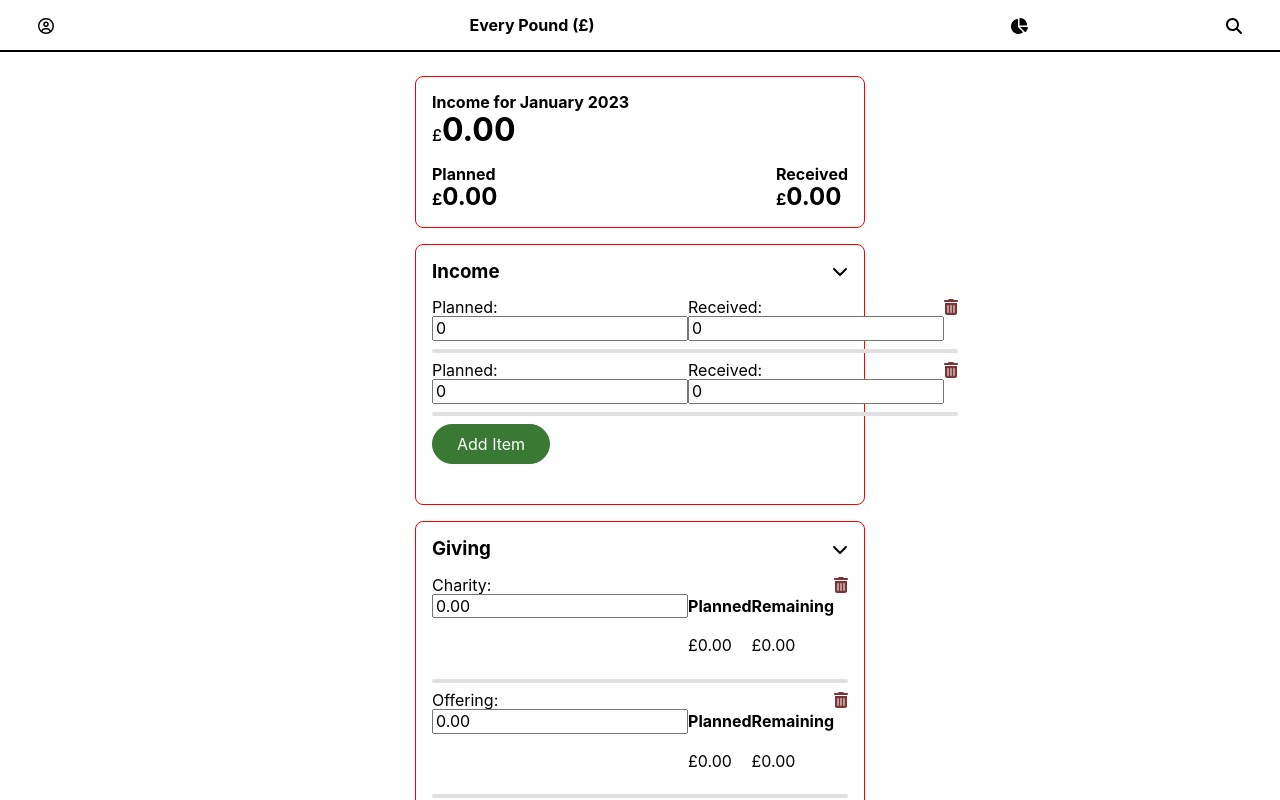
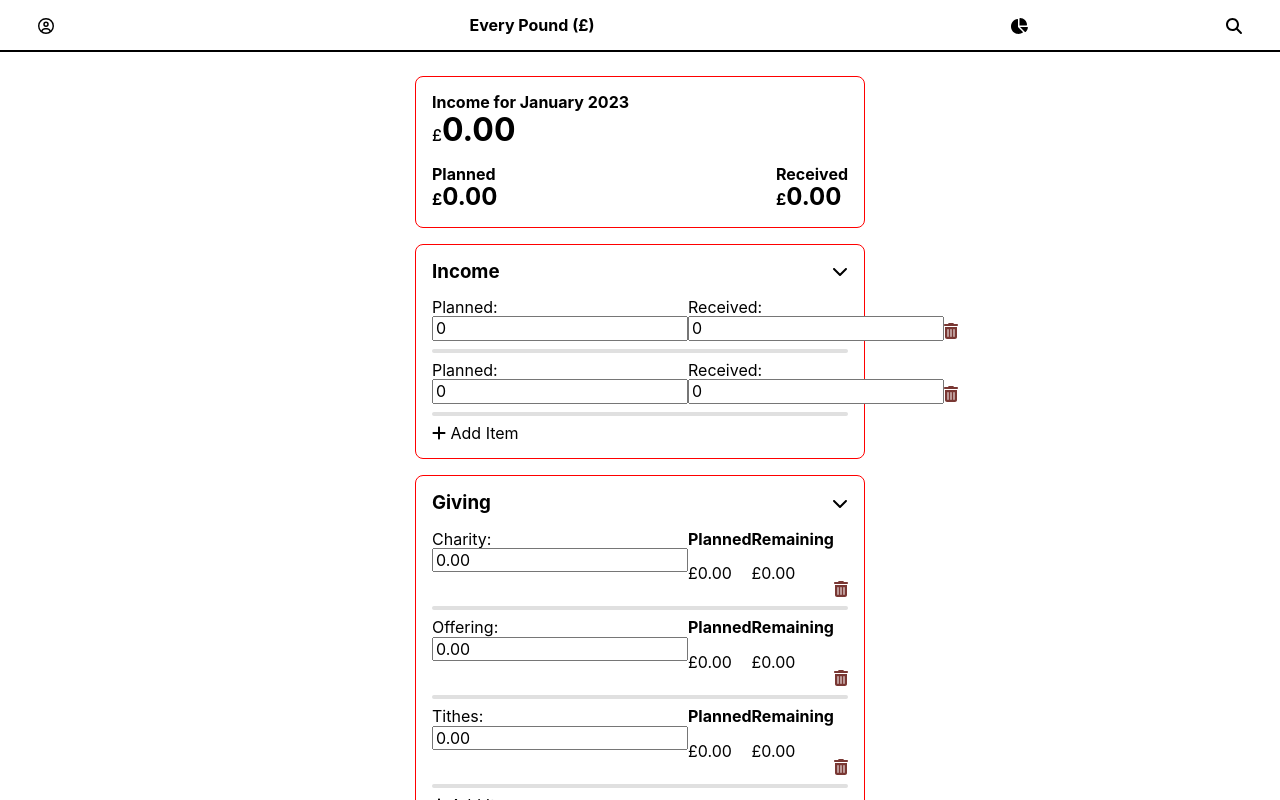
Before and after one commit to kemaakpala/zero-based-budgetapp, a React (Create React App) app: page /April in a window 1280 px wide. Shown: the top 800 px of the page. Built offline with nearby package versions, Linux system fonts and the light colour scheme.

Commit message:
feat: update BudgetGroup and BudgetGroupItem components; replace delete icon with add icon, refactor button properties, and enhance progress calculation logic

```diff
--- a/src/Component/BudgetGroup/BudgetGroupActions.jsx
+++ b/src/Component/BudgetGroup/BudgetGroupActions.jsx
@@ -1,6 +1,6 @@
 import Button from "../Button/Button";
 import { FontAwesomeIcon } from "@fortawesome/react-fontawesome";
-import { faTrashCan } from "@fortawesome/free-solid-svg-icons";
+import { faPlus } from "@fortawesome/free-solid-svg-icons";
 
 const BudgetGroupActions = ({
   budgetGroup,
@@ -9,8 +9,11 @@ const BudgetGroupActions = ({
 }) => {
   return (
     <div className="group-actions">
-      <Button className="form-control group-actions__Button">
-        Add Item
+      <Button
+        className="form-control group-actions__Button"
+        variation="transparent"
+      >
+        <FontAwesomeIcon icon={faPlus} /> Add Item
       </Button>
     </div>
   );
--- a/src/Component/BudgetGroup/BudgetGroupHeader.jsx
+++ b/src/Component/BudgetGroup/BudgetGroupHeader.jsx
@@ -24,7 +24,7 @@ const BudgetGroupHeader = ({
       >
         <h3>{budgetGroupName}</h3>
         {showDeleteButtonFlag && (
-          <Button classModifier="transparent" color="red">
+          <Button variation="transparent" color="red">
             <FontAwesomeIcon
               icon={faTrashCan}
               size="1x"
@@ -36,7 +36,7 @@ const BudgetGroupHeader = ({
           </Button>
         )}
       </div>
-      <Button classModifier="transparent" onClickHandler={handleToggle}>
+      <Button variation="transparent" onClickHandler={handleToggle}>
         <FontAwesomeIcon
           icon={hideContentFlag ? faChevronUp : faChevronDown}
           size="1x"
--- a/src/Component/BudgetGroup/BudgetGroupItem.jsx
+++ b/src/Component/BudgetGroup/BudgetGroupItem.jsx
@@ -17,24 +17,37 @@ const BudgetGroupItem = ({
     // Calculate progress for each budget group
     const calculateProgress = (group) => {
       console.log(`calculateProgress[group: ${group.type}]`, group);
-      if (group.type === "income") {
-        const { planned, received } = group.fields.reduce(
-          (acc, field) => {
-            if (field.label.toLowerCase() === "planned") {
-              acc.planned = parseFloat(field.value);
+      console.log("[...group.fields, ...group?.status || []] => ", [
+        ...group.fields,
+        ...(group.status || []),
+      ]);
+      // if (group.type === "income") {
+      const { planned, received } = [
+        ...group.fields,
+        ...(group.status || []),
+      ].reduce(
+        (acc, groupItem) => {
+          if (groupItem.label.toLowerCase() === "planned") {
+            acc.planned = parseFloat(groupItem.value);
           }
-            if (field.label.toLowerCase() === "received") {
-              acc.received = parseFloat(field.value);
+          if (groupItem.label.toLowerCase() === "received") {
+            acc.received = parseFloat(groupItem.value);
           }
+          // if (field.label.tolowerCase() === "remaining") {
+          //   acc.remaining = parseFloat(field.value);
+          // }
           return acc;
         },
-          { planned: 0, received: 0 }
+        {
+          planned: 0,
+          received: 0, // remaining: 0
+        }
       );
       if (planned > 0 && received > 0) {
         return (received / planned) * 100;
       }
       return 0;
-      }
+      // }
       // Add other group-specific progress calculations if needed
       return 0;
     };
@@ -87,7 +100,7 @@ const BudgetGroupItem = ({
             <div className="group-item-action">
               <Button
                 className="group-item-action__Button"
-                classModifier="transparent"
+                variation="transparent"
                 color={action.color}
               >
                 <FontAwesomeIcon
--- a/src/Component/BudgetGroup/styles/BudgetGroup.css
+++ b/src/Component/BudgetGroup/styles/BudgetGroup.css
@@ -1,3 +1,10 @@
+.group-container,
+.group-content {
+  display: flex;
+  flex-direction: column;
+  width: 100%;
+}
+
 .group-container {
   display: flex;
   flex-direction: column;
@@ -6,18 +13,12 @@
   justify-content: left;
   align-content: flex-start;
   flex-wrap: wrap;
-  width: 100%;
   margin-bottom: 1rem;
   padding: 1rem;
   border-radius: 0.5rem;
   border: 1px solid red;
 }
 
-.group-content {
-  display: flex;
-  flex-direction: column;
-}
-
 .group-content--hidden {
   display: none;
 }
--- a/src/Component/BudgetGroup/styles/BudgetGroupItem.css
+++ b/src/Component/BudgetGroup/styles/BudgetGroupItem.css
@@ -1,3 +1,20 @@
-.group-item {
+/**
+  * TODO: fix styling for BudgetGroupItems
+**/
+.group-item,
+.group-item-fields,
+.group-item-status,
+.group-item-action {
   display: flex;
+  flex: 1;
 }
+.group-item-fields,
+.group-item-status {
+  flex-direction: column;
+}
+.group-item-status__header {
+  margin: 0;
+}
+.group-item-action {
+  align-items: flex-end;
+}
--- a/src/Component/Button/Button.jsx
+++ b/src/Component/Button/Button.jsx
@@ -1,14 +1,8 @@
 import "./styles/Button.css";
-const Button = ({
-  children,
-  classModifier = "primary",
-  color,
-  bgColor,
-  onClickHandler,
-}) => {
-  let groupActionsStyledModifier = `group-actions__button--styled group-actions__button--${classModifier}`;
-  if (classModifier === "transparent") {
-    groupActionsStyledModifier = `group-actions__button--${classModifier}`;
+const Button = ({ children, variation, color, bgColor, onClickHandler }) => {
+  let groupActionsStyledModifier = `group-actions__button--styled group-actions__button--${variation}`;
+  if (variation === "transparent") {
+    groupActionsStyledModifier = `group-actions__button--${variation}`;
   }
   if (color) {
     groupActionsStyledModifier += ` group-actions__button--${color}`;
```
Lines whose indentation alone changed are shown as unchanged.
